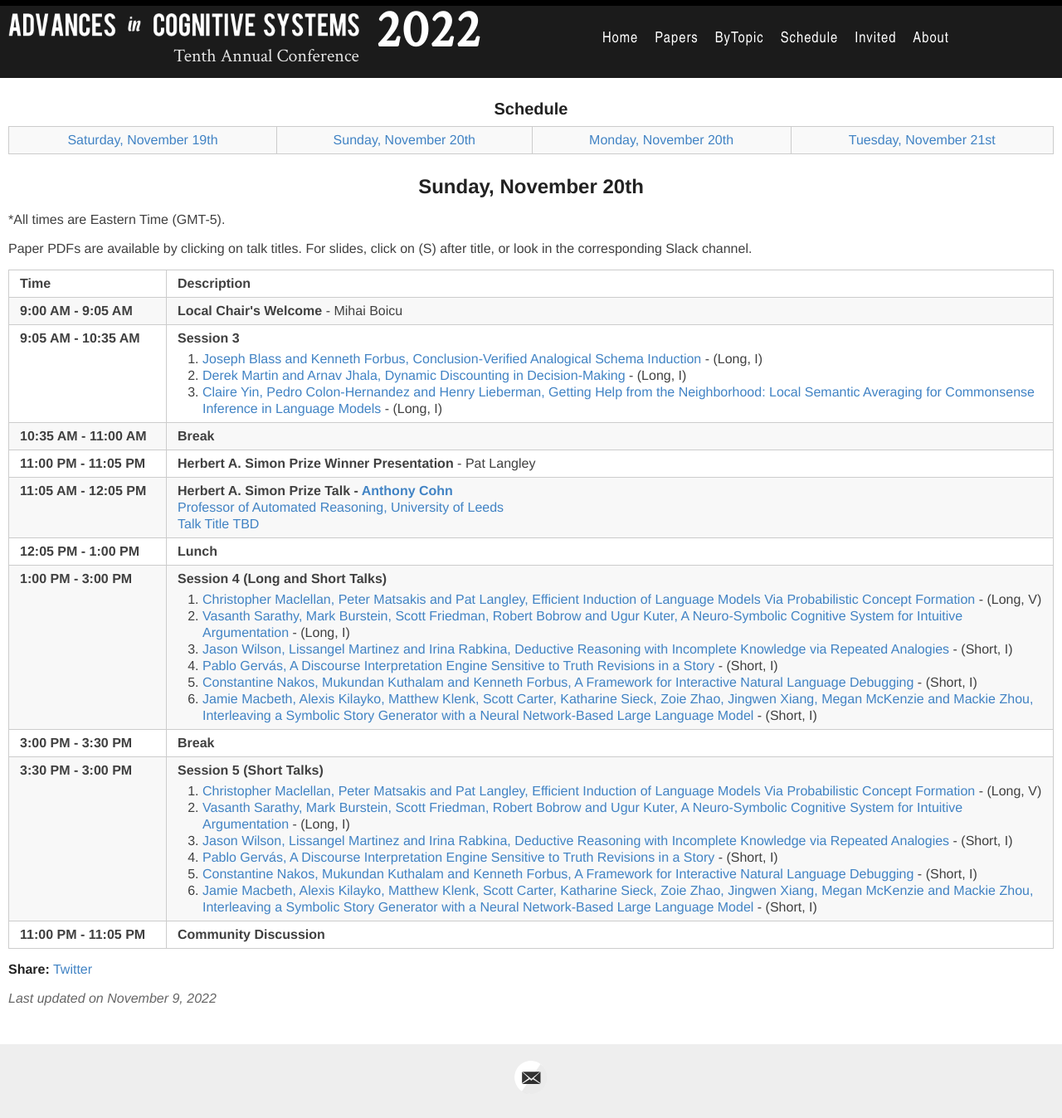
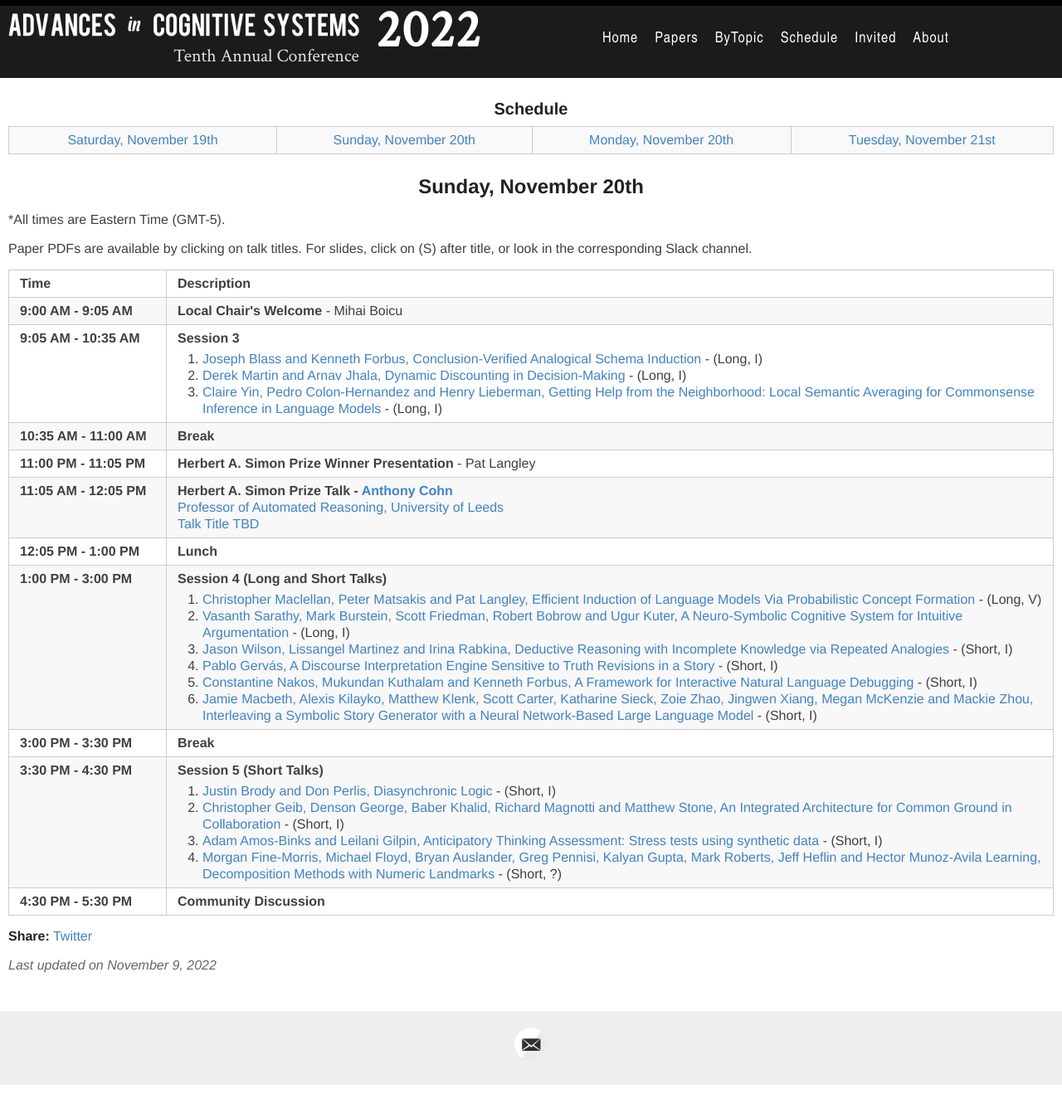
Before and after one commit to AdvancesInCognitiveSystems/acs2022, a Jekyll site: the page built from _days/sunday-day2.md, in a window 1280 px wide. Shown: the whole page at 83% size. Built offline with Jekyll 4.4.1, drawn with Linux system fonts in a browser that asks for light colours; after the commit the page ends 1308 px from its top, so only the background shows below that.

Commit message:
Complete draft schedule

```diff
--- a/_days/sunday-day2.md
+++ b/_days/sunday-day2.md
@@ -83,17 +83,15 @@ href="{{site.baseurl}}/speakers/Anthony_Cohn/"> Anthony Cohn</a> </b><br>
 <tr> <td> <span class="schedtime"> 3:00 PM - 3:30 PM </span></td> <td> <b> Break</b> </td></tr>
 
 <tr>
-   <td> <span class="schedtime"> 3:30 PM - 3:00 PM </span></td>
+   <td> <span class="schedtime"> 3:30 PM - 4:30 PM </span></td>
    <td id="session4">  <b> Session 5 (Short Talks) </b>
    <!--  <div class=shortnote>Short talks are 10 minutes plus 2 minutes for questions during changeover.</div> -->
    <!-- ###### Chaired by TBD -->
      <ol>
-     <li> <a href="{{site.baseurl}}/data/ACS-22_paper_2537.pdf">Christopher Maclellan, Peter Matsakis and Pat Langley, Efficient Induction of Language Models Via Probabilistic Concept Formation</a> - (Long, V)</li>
-     <li> <a href="{{site.baseurl}}/data/ACS-22_paper_7038.pdf">Vasanth Sarathy, Mark Burstein, Scott Friedman, Robert Bobrow and Ugur Kuter, A Neuro-Symbolic Cognitive System for Intuitive Argumentation</a> - (Long, I)</li>
-     <li> <a href="{{site.baseurl}}/data/ACS-22_paper_8878.pdf">Jason Wilson, Lissangel Martinez and Irina Rabkina, Deductive Reasoning with Incomplete Knowledge via Repeated Analogies</a> - (Short, I)</li>
-     <li> <a href="{{site.baseurl}}/data/ACS-22_paper_2091.pdf">Pablo Gervás, A Discourse Interpretation Engine Sensitive to Truth Revisions in a Story</a> - (Short, I)</li>
-     <li> <a href="{{site.baseurl}}/data/ACS-22_paper_7803.pdf">Constantine Nakos, Mukundan Kuthalam and Kenneth Forbus, A Framework for Interactive Natural Language Debugging</a> - (Short, I)</li>
-     <li> <a href="{{site.baseurl}}/data/ACS-22_paper_9358.pdf">Jamie Macbeth, Alexis Kilayko, Matthew Klenk, Scott Carter, Katharine Sieck, Zoie Zhao, Jingwen Xiang, Megan McKenzie and Mackie Zhou, Interleaving a Symbolic Story Generator with a Neural Network-Based Large Language Model</a> - (Short, I)</li>
+     <li> <a href="{{site.baseurl}}/data/ACS-22_paper_301.pdf">Justin Brody and Don Perlis, Diasynchronic Logic</a> - (Short, I)</li>
+     <li> <a href="{{site.baseurl}}/data/ACS-22_paper_9776.pdf">Christopher Geib, Denson George, Baber Khalid, Richard Magnotti and Matthew Stone, An Integrated Architecture for Common Ground in Collaboration</a> - (Short, I)</li>
+     <li> <a href="{{site.baseurl}}/data/ACS-22_paper_6940.pdf">Adam Amos-Binks and Leilani Gilpin, Anticipatory Thinking Assessment: Stress tests using synthetic data</a> - (Short, I)</li>
+     <li> <a href="{{site.baseurl}}/data/ACS-22_paper_7677.pdf">Morgan Fine-Morris, Michael Floyd, Bryan Auslander, Greg Pennisi, Kalyan Gupta, Mark Roberts, Jeff Heflin and Hector Munoz-Avila Learning, Decomposition Methods with Numeric Landmarks</a> - (Short, ?)</li>
      </ol>
 
  <!-- More examples from 2021 -->
@@ -107,28 +105,13 @@ href="{{site.baseurl}}/speakers/Anthony_Cohn/"> Anthony Cohn</a> </b><br>
   <li> <a href="{{site.baseurl}}/data/ACS-21_paper_7.pdf">Physical
   Reasoning in an Open World</a> - <a href="{{site.baseurl}}/data/slides/paper07-slides-zeng-davis.pdf">(S)</a>,
   Zhuoran Zeng and Ernest Davis. <a onClick="goToSlackChannel(7)"> (on Slack #paper07-zeng)</a></li>
-  <li> <a href="{{site.baseurl}}/data/ACS-21_paper_18.pdf">Task Modifiers
-  for HTN Planning and Acting</a> - <a href="{{site.baseurl}}/data/slides/paper18-slides-yuan.pdf">(S)</a>,
-  W. Yuan, H. Munoz-Avila, V.R.Gogineni, S. Kondrakunta, M. Cox and L. He. <a onClick="goToSlackChannel(18)"> (on Slack #paper18-yuan)</a></li>
-
-   <li> <a href="{{site.baseurl}}/data/ACS-21_paper_23.pdf">Finding Trolls
-   Under Bridges: Preliminary Work on a Motif Detector</a> - <a href="{{site.baseurl}}/data/slides/paper23-slides-yarlott.pdf">(S)</a>,
-   W.V. Yarlott, A. Ochoa, A. Acharya, L. Bobrow, D. C. Estrada, D. Gomez,
-   J. Zheng, D. McDonald, C. Miller and M. A. Finlayson<a onClick="goToSlackChannel(23)"> (on Slack #paper23-yarlott)</a></li>
-   <li> <a href="{{site.baseurl}}/data/ACS-21_paper_10.pdf">Lensing
-   Machines: Representing Perspective in Latent Variable Models</a> - <a href="{{site.baseurl}}/data/slides/paper10-slides-kinakar-liberman.pdf">(S)</a>, Karthik Dinakar and Henry Lieberman. <a onClick="goToSlackChannel(10)"> (on Slack #paper10-dinakar)</a></li>
-  <li> <a href="{{site.baseurl}}/data/ACS-21_paper_22.pdf">An explainability analysis of a
-   sentiment prediction task using a transformer-based attention
-   filter</a> - <a href="{{site.baseurl}}/data/slides/paper22-slides-tan.pdf">(S)</a>, Neşet Özkan Tan, Joshua Bensemann, Diana Benavides-Prado,
-   Yang Chen, Mark Gahegan, Lia Lee, Alex Yuxuan Peng, Patricia Riddle and
-   Michael Witbrock. <a onClick="goToSlackChannel(22)"> (on Slack #paper22-tan)</a></li>
   </ol>
 -->
 
    </td>
 </tr>
 
-<tr> <td> <span class="schedtime"> 11:00 PM - 11:05 PM </span></td> <td>
+<tr> <td> <span class="schedtime"> 4:30 PM - 5:30 PM </span></td> <td>
 <b> Community Discussion </b></td>
 </tr>
 
```
